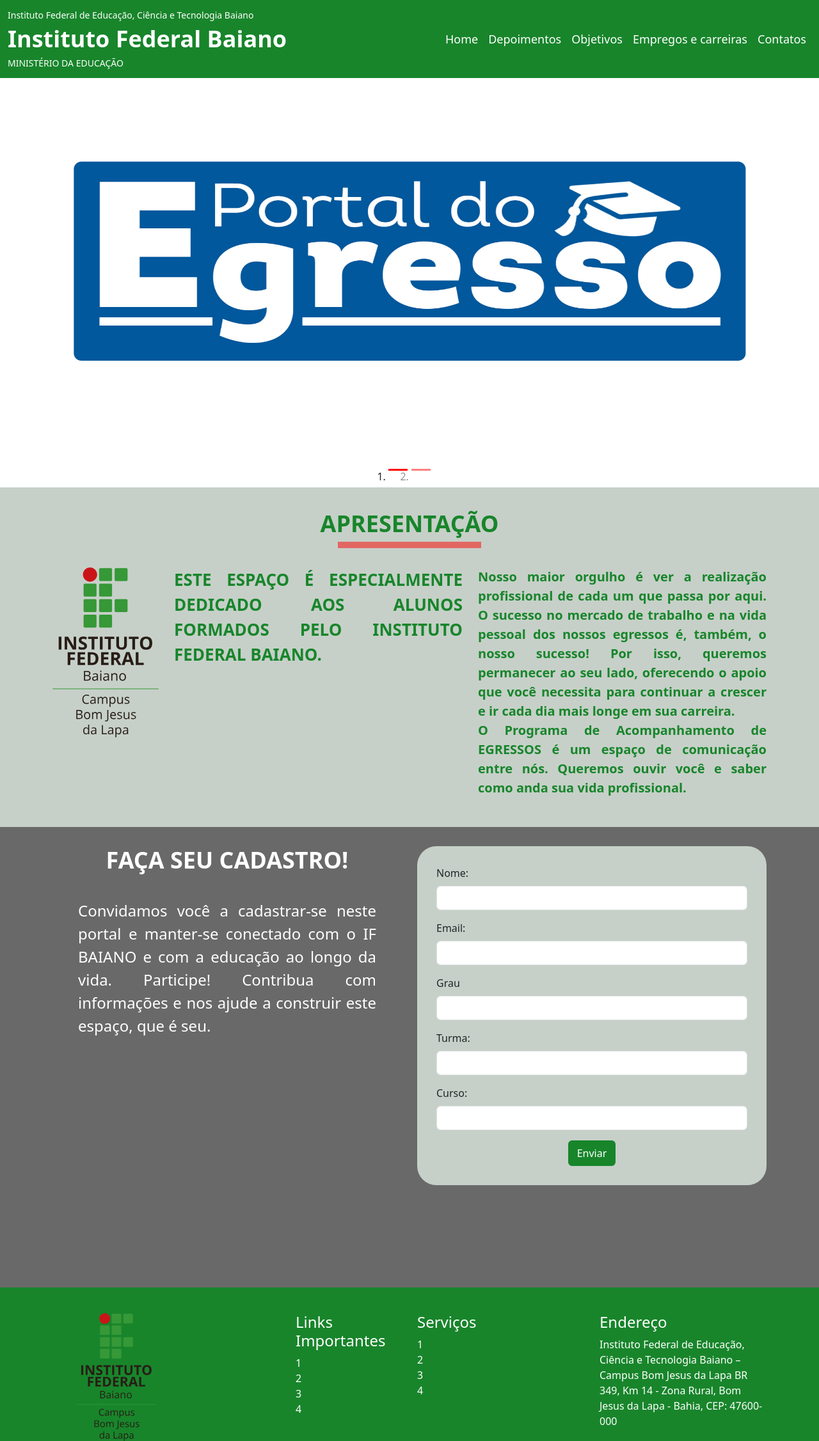
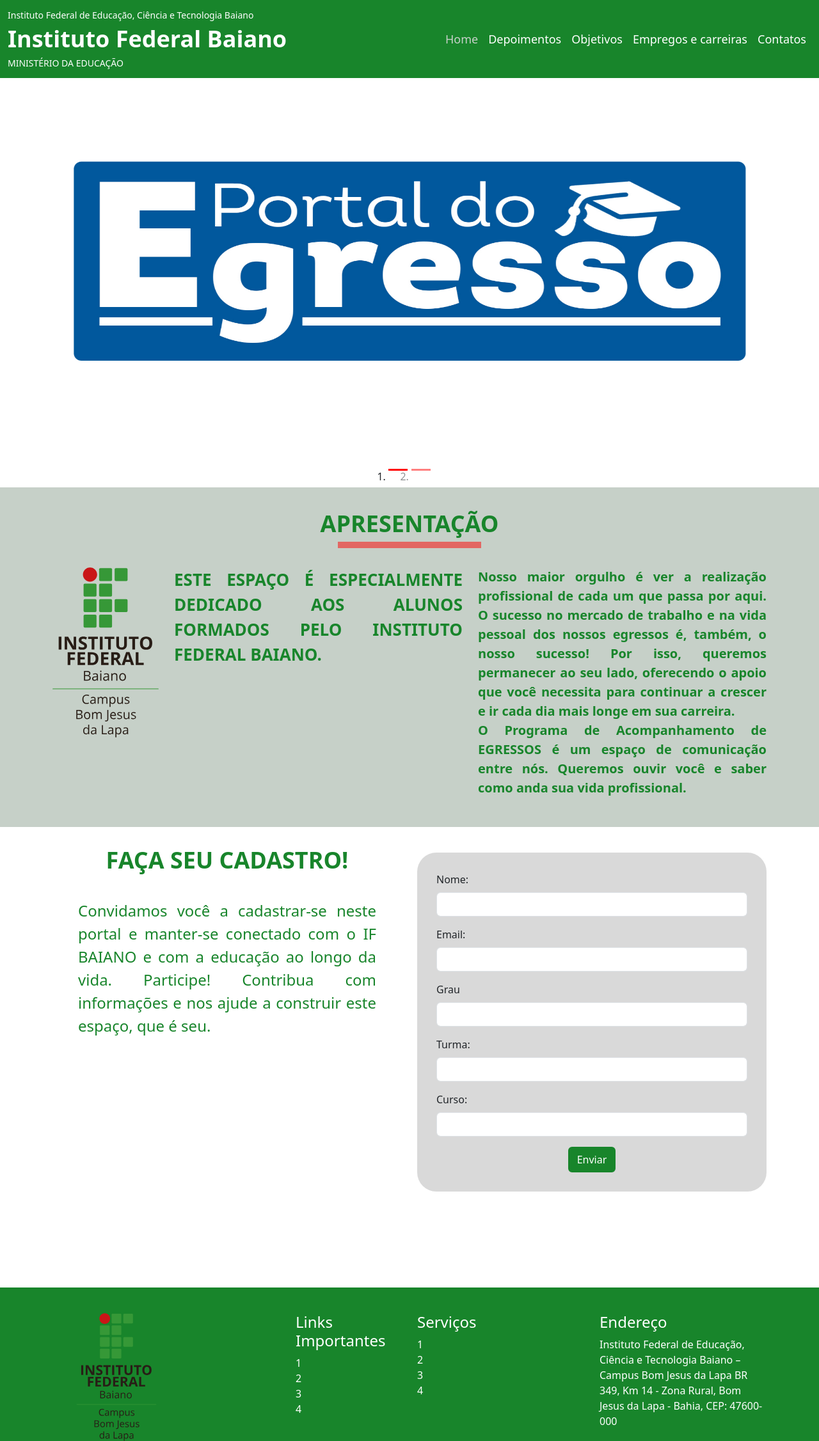
Before and after one commit to viniciostec22/Portal_do_Egresso, a Django app: page / in a window 1280 px wide. Shown: the top 2253 px of the page at 64% size. Run offline with Django 4.2, Linux system fonts and the light colour scheme; some libraries are stand-ins or nearby versions.

Commit message:
backgraund css cadastro

```diff
--- a/templates/components/__Depoimentos.html
+++ b/templates/components/__Depoimentos.html
@@ -65,7 +65,7 @@
     </p>
   </div>
   <div class="container form-depoimentos">
-    <form class=""> {% csrf_token %}
+    <form class="" method="POST" action=""> {% csrf_token %}
       <div class="mb-3">
         <input type="text" class="form-control" id="nome" name="nome" placeholder="Nome" required>
       </div>
@@ -102,12 +102,12 @@
       <div class="form-check">
         <input class="form-check-input" type="checkbox" value="" id="flexCheckDefault">
         <label class="form-check-label" for="flexCheckDefault">
-          Caso o meu testemunho seja escolhido, concordo em autorizar a sua publicação no site de egressos so IFBaino,
+          Caso o meu testemunho seja escolhido, concordo em autorizar a sua publicação no site de egressos do IFBaino,
           juntamente com a utilização da minha imagem.
         </label>
       </div>
       <div class="form-check">
-        <input class="form-check-input" type="checkbox" value="" id="flexCheckChecked" checked>
+        <input class="form-check-input" type="checkbox" value="" id="flexCheckChecked">
         <label class="form-check-label" for="flexCheckChecked">
           Li aceito a <a href="#">Politica de Privacidade</a>
         </label>
--- a/templates/static/general/css/general.css
+++ b/templates/static/general/css/general.css
@@ -40,6 +40,9 @@
   font-size: 14px;
   font-weight: lighter;
   margin-bottom: 0px;
+}
+.navbar-light .navbar-nav .nav-link.active, .navbar-light .navbar-nav .show>.nav-link{
+  color: var(--light-color);
 }
 /*Carrossel*/
 /*slaider*/
@@ -131,28 +134,27 @@
 /*cadastro*/
 
 .cadastro{
-  background-color: var(--text-color);
   height: 90vh;
 }
 
 .cadastro .col h1{
   font-size: 36px;
   font-weight: bold;
-  color: #fff;
+  color: var(--main-color);
   text-align: center;
   margin-top: 30px;
 }
 .cadastro .col p{
   font-size: 24px;
-  margin-top: 30px;
+  margin-top: 40px;
   margin: 40px;
-  color: #fff;
+  color: var(--main-color);
   text-align: justify;
 }
 .cadastro .col form{
-  margin-top: 30px;
+  margin-top: 40px;
   padding: 30px;
-  background-color: var(--light-color);
+  background-color: var(--background-color);
   border-radius: 30px;
 }
 .cadastro .col .button{
```
